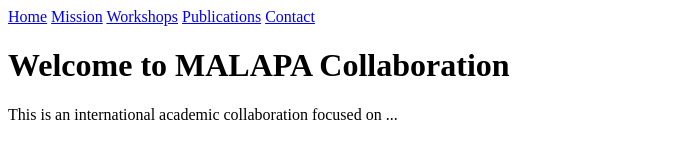
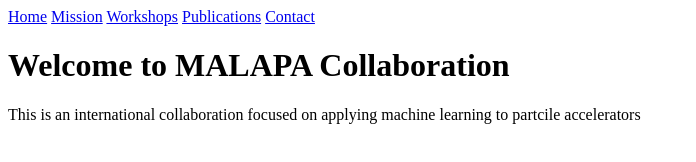
Before and after one commit to MALAPA-Collab/MALAPA-Collab.github.io, an Astro site: page / in a window 1280 px wide. Shown: the whole page, without its empty margins (0-696 px from the left). Built offline with nearby package versions, Linux system fonts and the light colour scheme; Astro itself is replaced by a stand-in of ours.

Commit message:
small change

```diff
--- a/src/pages/index.astro
+++ b/src/pages/index.astro
@@ -4,5 +4,5 @@ import BaseLayout from '../layouts/BaseLayout.astro';
 
 <BaseLayout title="Home">
   <h1 class="text-3xl font-bold mb-4">Welcome to MALAPA Collaboration</h1>
-  <p>This is an international academic collaboration focused on ...</p>
+  <p>This is an international collaboration focused on applying machine learning to partcile accelerators</p>
 </BaseLayout>
```
